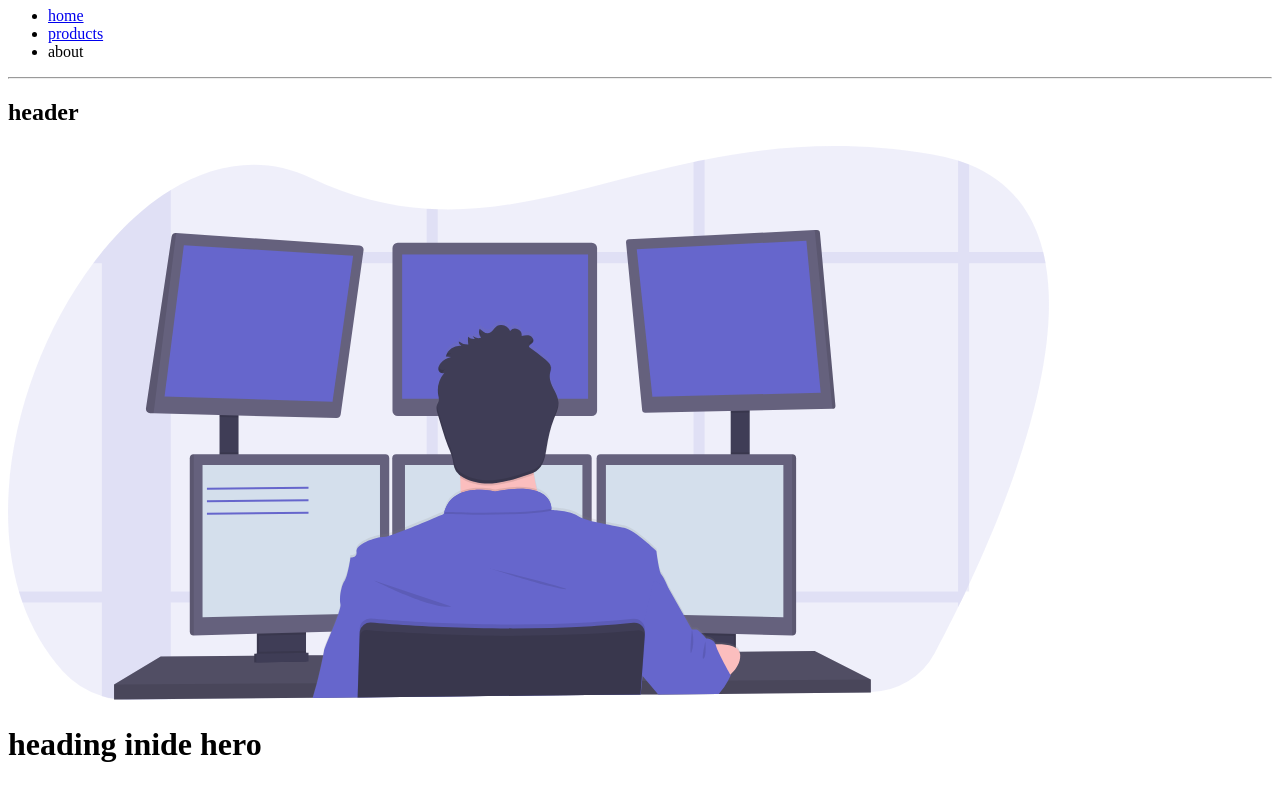
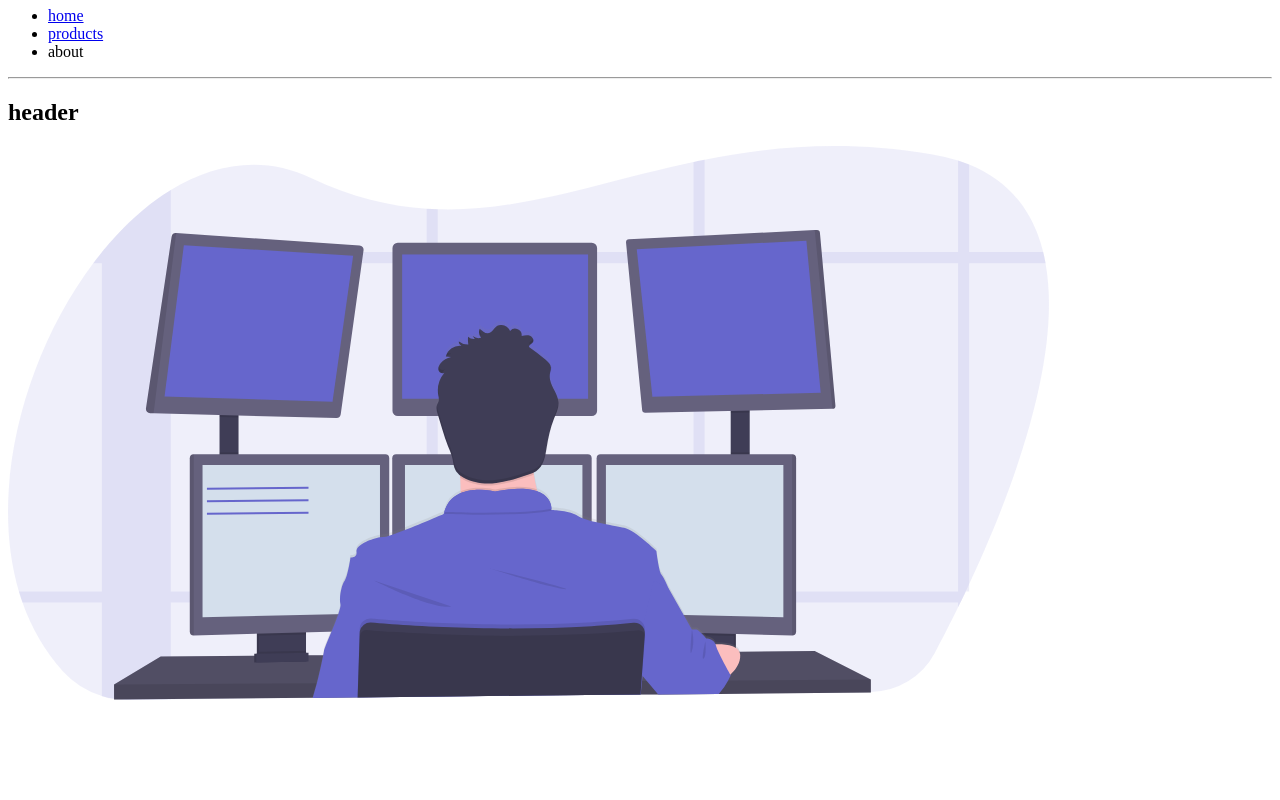
Before and after one commit to Roshnicodes/Roshnitiwari-lesson3-live, a plain HTML site: page index.html in a window 1280 px wide. Shown: the part 1036-1836 px from the top of the page. Drawn offline with Linux system fonts and the light colour scheme.

Commit message:
update image

```diff
--- a/index.html
+++ b/index.html
@@ -68,7 +68,7 @@
     <h2>header</h2>
     <header>
         <img src="images/hero.svg" />
-        <h1>heading inide hero</h1>
+        <h1></h1>
     </header>
 
 
```
